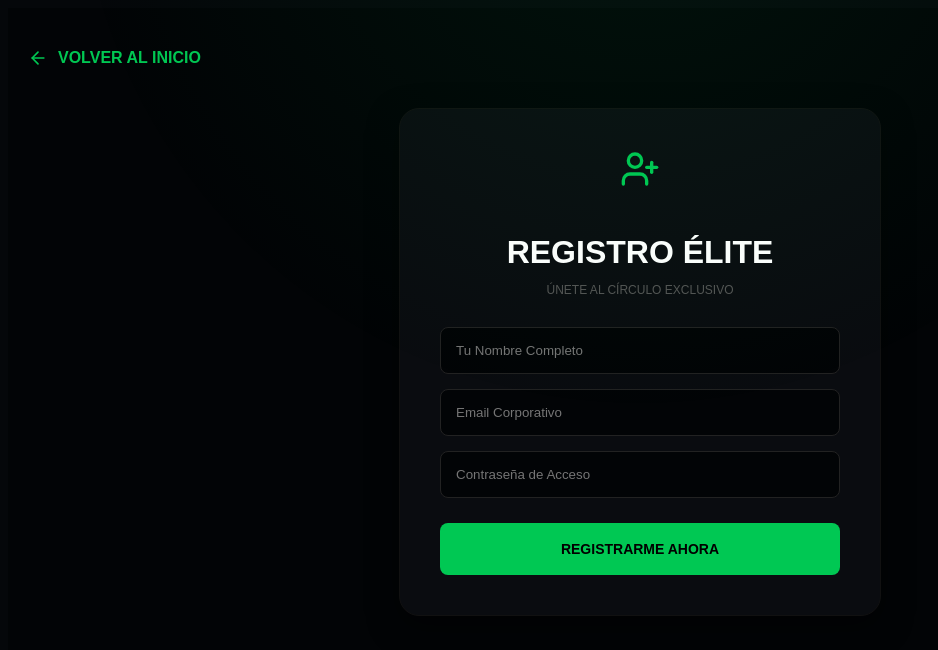
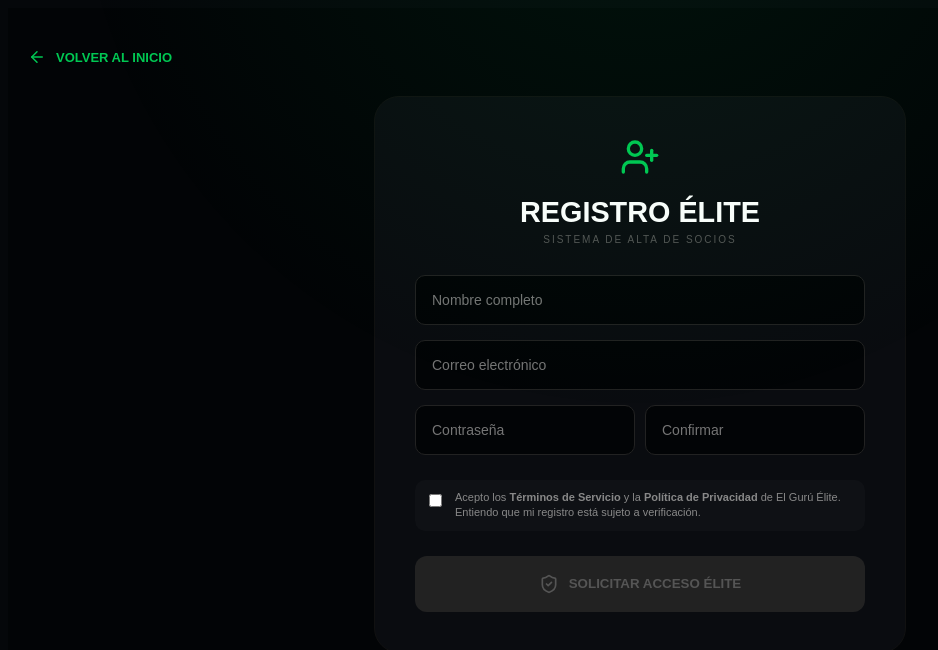
Before and after one commit to DeVx1978/el-guru-elite, a Next.js app: page /registro in a window 1280 px wide. Shown: the top 650 px of the page, without its empty margins (0-938 px from the left). Built offline with nearby package versions, Linux system fonts and the light colour scheme; no server answers.

Commit message:
Registro: Confirmar password, terminos y pantalla de exito

```diff
--- a/src/app/registro/page.tsx
+++ b/src/app/registro/page.tsx
@@ -1,30 +1,44 @@
 "use client";
 import React, { useState } from 'react';
-import { ArrowLeft, UserPlus, LoaderCircle } from 'lucide-react';
+import { ArrowLeft, UserPlus, LoaderCircle, CheckCircle2, ShieldCheck } from 'lucide-react';
 import Link from 'next/link';
 import { createClient } from '@supabase/supabase-js';
 
-// 1. CONEXIÓN A SUPABASE
 const supabaseUrl = process.env.NEXT_PUBLIC_SUPABASE_URL || '';
 const supabaseAnonKey = process.env.NEXT_PUBLIC_SUPABASE_ANON_KEY || '';
 const supabase = createClient(supabaseUrl, supabaseAnonKey);
 
 export default function RegistroPage() {
   const [loading, setLoading] = useState(false);
+  const [registroExitoso, setRegistroExitoso] = useState(false);
+  const [aceptaTerminos, setAceptaTerminos] = useState(false);
+
   const [formData, setFormData] = useState({
     nombre: '',
     email: '',
     password: '',
-    plan: 'PLAN ÉLITE' // Plan por defecto
+    confirmarPassword: '',
+    plan: 'PLAN ÉLITE'
   });
 
-  // 2. FUNCIÓN PARA REGISTRAR AL SOCIO
   const handleRegistro = async (e: React.FormEvent) => {
     e.preventDefault();
+
+    // Validaciones de seguridad
+    if (formData.password !== formData.confirmarPassword) {
+      alert("⚠️ Las contraseñas no coinciden. Por favor, verifica.");
+      return;
+    }
+
+    if (!aceptaTerminos) {
+      alert("⚠️ Debes aceptar los términos y condiciones.");
+      return;
+    }
+
     setLoading(true);
 
     try {
-      const { data, error } = await supabase
+      const { error } = await supabase
         .from('socios_elite')
         .insert([
           {
@@ -38,65 +52,78 @@ export default function RegistroPage() {
 
       if (error) throw error;
 
-      alert("✅ ¡REGISTRO EXITOSO! Bienvenido a El Gurú Élite.");
-      window.location.href = "/"; // Redirigir al inicio tras éxito
+      setRegistroExitoso(true);
+      // Aquí el sistema ya guardó al socio. El correo se dispara desde Supabase Auth o un Edge Function.
 
     } catch (error: any) {
-      console.error("❌ Error en registro:", error.message);
-      alert("Hubo un error al registrarte: " + error.message);
+      console.error("❌ Error:", error.message);
+      alert("Error al registrar: " + error.message);
     } finally {
       setLoading(false);
     }
   };
 
-  if (loading) return (
-    <div style={{height:'100vh', display:'flex', flexDirection:'column', justifyContent:'center', alignItems:'center', backgroundColor:'#020406', color:'#00C853'}}>
-      <LoaderCircle size={50} className="animate-spin" style={{marginBottom:'20px'}} />
-      <h2 style={{fontWeight: 900}}>PROCESANDO REGISTRO ÉLITE...</h2>
-    </div>
-  );
+  // Pantalla de Éxito
+  if (registroExitoso) {
+    return (
+      <div style={{height:'100vh', display:'flex', justifyContent:'center', alignItems:'center', backgroundColor:'#020406', color:'white', textAlign:'center', padding:'20px'}}>
+        <div style={{background:'#0a0c10', padding:'50px', borderRadius:'30px', border:'1px solid #00C853', maxWidth:'450px'}}>
+          <CheckCircle2 size={80} color="#00C853" style={{marginBottom:'20px'}} />
+          <h1 style={{fontWeight:900, color:'#00C853'}}>¡BIENVENIDO ÉLITE!</h1>
+          <p style={{marginTop:'20px', lineHeight:'1.6'}}>Tu registro se ha completado con éxito. Hemos enviado una **confirmación a tu correo electrónico**.</p>
+          <p style={{fontSize:'12px', color:'#555', marginTop:'10px'}}>Revisa tu bandeja de entrada (y spam) para activar tu cuenta.</p>
+          <Link href="/" style={{display:'inline-block', marginTop:'30px', padding:'15px 30px', background:'#00C853', color:'black', borderRadius:'10px', textDecoration:'none', fontWeight:'bold'}}>VOLVER AL INICIO</Link>
+        </div>
+      </div>
+    );
+  }
 
   return (
     <main style={{ backgroundColor: '#020406', minHeight: '100vh', color: 'white', padding: '40px 20px', fontFamily: 'sans-serif' }}>
-      <Link href="/" style={{ color: '#00C853', textDecoration: 'none', display: 'flex', alignItems: 'center', gap: '10px', marginBottom: '40px', fontWeight: 'bold' }}>
-        <ArrowLeft size={20} /> VOLVER AL INICIO
+      <Link href="/" style={{ color: '#00C853', textDecoration: 'none', display: 'flex', alignItems: 'center', gap: '10px', marginBottom: '30px', fontWeight: 'bold', fontSize:'13px' }}>
+        <ArrowLeft size={18} /> VOLVER AL INICIO
       </Link>
 
-      <div style={{ maxWidth: '400px', margin: '0 auto', textAlign: 'center', background: '#0a0c10', padding: '40px', borderRadius: '20px', border: '1px solid #111', boxShadow: '0 10px 30px rgba(0,0,0,0.5)' }}>
-        <UserPlus size={40} color="#00C853" style={{ marginBottom: '20px' }} />
-        <h1 style={{ fontSize: '2rem', marginBottom: '10px', fontWeight: 900 }}>REGISTRO ÉLITE</h1>
-        <p style={{fontSize:'12px', color:'#555', marginBottom:'30px'}}>ÚNETE AL CÍRCULO EXCLUSIVO</p>
+      <div style={{ maxWidth: '450px', margin: '0 auto', background: '#0a0c10', padding: '40px', borderRadius: '25px', border: '1px solid #111' }}>
+        <div style={{textAlign:'center', marginBottom:'30px'}}>
+            <UserPlus size={40} color="#00C853" style={{ marginBottom: '15px' }} />
+            <h1 style={{ fontSize: '1.8rem', fontWeight: 900, margin:0 }}>REGISTRO ÉLITE</h1>
+            <p style={{fontSize:'10px', color:'#555', letterSpacing:'2px', marginTop:'5px'}}>SISTEMA DE ALTA DE SOCIOS</p>
+        </div>
 
         <form onSubmit={handleRegistro} style={{ display: 'flex', flexDirection: 'column', gap: '15px' }}>
-          <input
-            required
-            type="text"
-            placeholder="Tu Nombre Completo"
-            onChange={(e) => setFormData({...formData, nombre: e.target.value})}
-            style={{ padding: '15px', borderRadius: '8px', border: '1px solid #222', backgroundColor: '#020406', color: 'white', outline:'none' }}
-          />
-          <input
-            required
-            type="email"
-            placeholder="Email Corporativo"
-            onChange={(e) => setFormData({...formData, email: e.target.value})}
-            style={{ padding: '15px', borderRadius: '8px', border: '1px solid #222', backgroundColor: '#020406', color: 'white', outline:'none' }}
-          />
-          <input
-            required
-            type="password"
-            placeholder="Contraseña de Acceso"
-            onChange={(e) => setFormData({...formData, password: e.target.value})}
-            style={{ padding: '15px', borderRadius: '8px', border: '1px solid #222', backgroundColor: '#020406', color: 'white', outline:'none' }}
-          />
+          <input required type="text" placeholder="Nombre completo" onChange={(e) => setFormData({...formData, nombre: e.target.value})} style={inputStyle} />
+          <input required type="email" placeholder="Correo electrónico" onChange={(e) => setFormData({...formData, email: e.target.value})} style={inputStyle} />
+
+          <div style={{display:'grid', gridTemplateColumns:'1fr 1fr', gap:'10px'}}>
+            <input required type="password" placeholder="Contraseña" onChange={(e) => setFormData({...formData, password: e.target.value})} style={inputStyle} />
+            <input required type="password" placeholder="Confirmar" onChange={(e) => setFormData({...formData, confirmarPassword: e.target.value})} style={inputStyle} />
+          </div>
+
+          <div style={{display:'flex', alignItems:'flex-start', gap:'10px', padding:'10px', background:'rgba(255,255,255,0.02)', borderRadius:'10px', marginTop:'10px'}}>
+            <input type="checkbox" id="terms" checked={aceptaTerminos} onChange={(e) => setAceptaTerminos(e.target.checked)} style={{marginTop:'4px', cursor:'pointer'}} />
+            <label htmlFor="terms" style={{fontSize:'11px', color:'#888', lineHeight:'1.4', cursor:'pointer'}}>
+                Acepto los <b>Términos de Servicio</b> y la <b>Política de Privacidad</b> de El Gurú Élite. Entiendo que mi registro está sujeto a verificación.
+            </label>
+          </div>
 
           <button
             type="submit"
-            style={{ backgroundColor: '#00C853', color: 'black', padding: '18px', borderRadius: '8px', border: 'none', fontWeight: 900, marginTop: '10px', cursor:'pointer', fontSize:'14px', textTransform:'uppercase' }}>
-            REGISTRARME AHORA
+            disabled={loading || !aceptaTerminos}
+            style={{
+                backgroundColor: aceptaTerminos ? '#00C853' : '#222',
+                color: aceptaTerminos ? 'black' : '#555',
+                padding: '18px', borderRadius: '12px', border: 'none', fontWeight: 900, marginTop: '10px', cursor: aceptaTerminos ? 'pointer' : 'not-allowed', transition:'0.3s', display:'flex', justifyContent:'center', alignItems:'center', gap:'10px'
+            }}>
+            {loading ? <LoaderCircle size={20} className="animate-spin" /> : <ShieldCheck size={20} />}
+            {loading ? 'PROCESANDO...' : 'SOLICITAR ACCESO ÉLITE'}
           </button>
         </form>
       </div>
     </main>
   );
 }
+
+const inputStyle = {
+    padding: '16px', borderRadius: '10px', border: '1px solid #222', backgroundColor: '#020406', color: 'white', outline: 'none', fontSize: '14px'
+};
```
